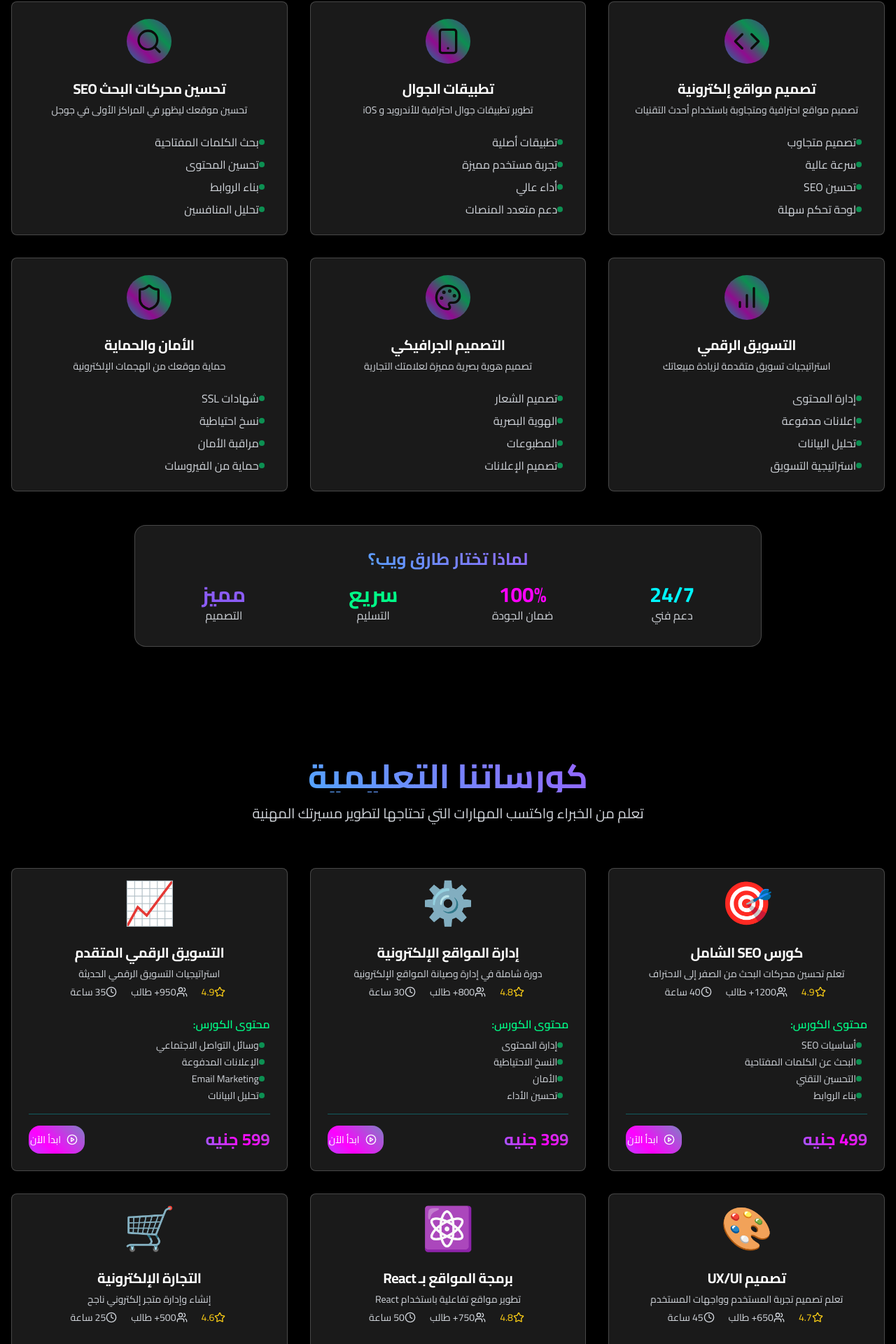
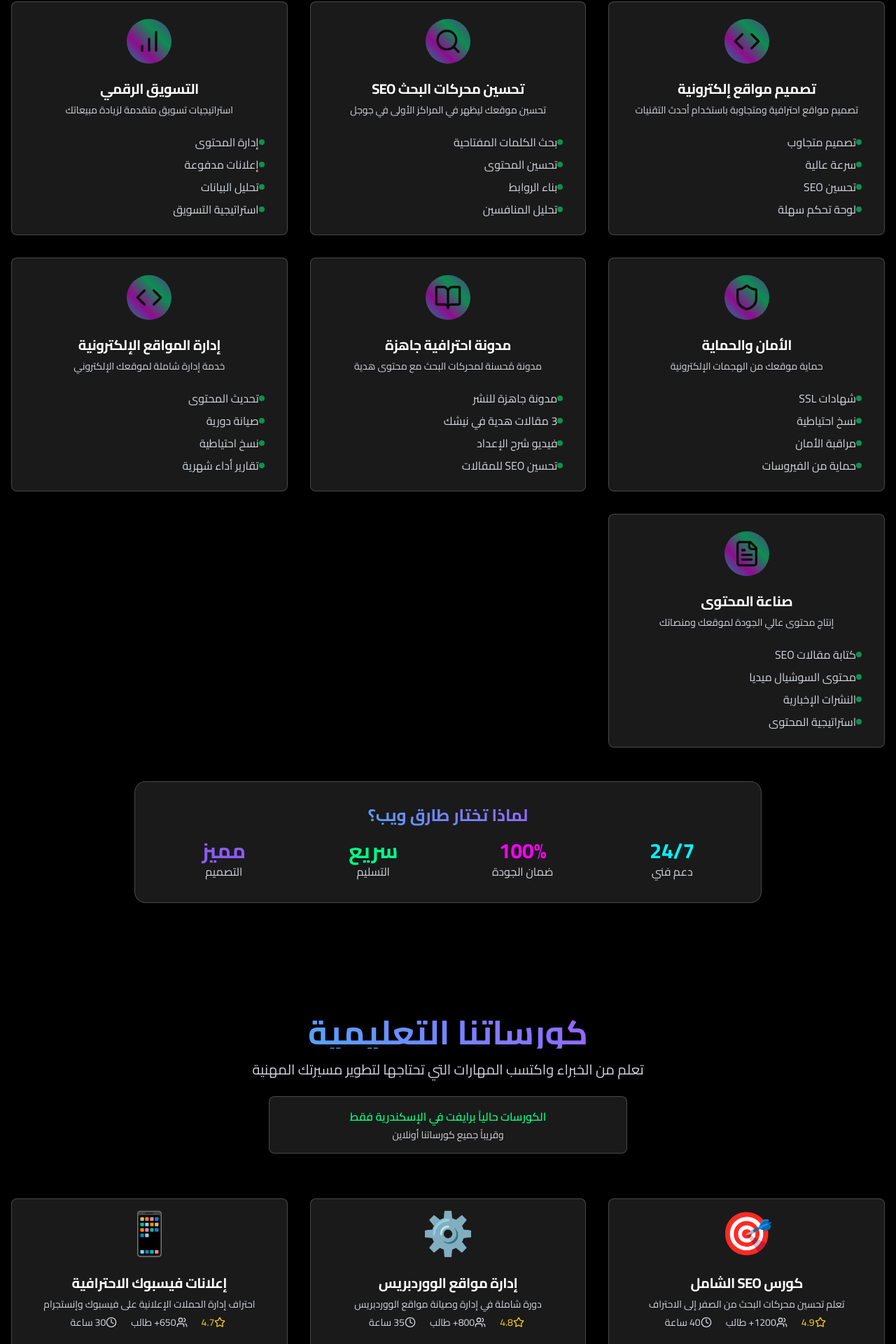
Before and after one commit to tarek141177/tarekweb-live, a React (Vite) app: page / in a window 1280 px wide. Shown: the part 1034-2954 px from the top of the page at 70% size. Built offline with nearby package versions, Linux system fonts and the light colour scheme.

Commit message:
Refactor: Update services and courses
Update services and courses based on user requests.

```diff
--- a/src/components/Courses.tsx
+++ b/src/components/Courses.tsx
@@ -16,54 +16,24 @@ export const Courses = () => {
       topics: ["أساسيات SEO", "البحث عن الكلمات المفتاحية", "التحسين التقني", "بناء الروابط"]
     },
     {
-      title: "إدارة المواقع الإلكترونية",
-      description: "دورة شاملة في إدارة وصيانة المواقع الإلكترونية",
-      duration: "30 ساعة",
+      title: "إدارة مواقع الووردبريس",
+      description: "دورة شاملة في إدارة وصيانة مواقع الووردبريس",
+      duration: "35 ساعة",
       students: "800+ طالب",
       rating: 4.8,
       price: "399 جنيه",
       image: "⚙️",
-      topics: ["إدارة المحتوى", "النسخ الاحتياطية", "الأمان", "تحسين الأداء"]
+      topics: ["تثبيت الووردبريس", "إدارة المحتوى", "الإضافات الأساسية", "النسخ الاحتياطية"]
     },
     {
-      title: "التسويق الرقمي المتقدم",
-      description: "استراتيجيات التسويق الرقمي الحديثة",
-      duration: "35 ساعة",
-      students: "950+ طالب",
-      rating: 4.9,
-      price: "599 جنيه",
-      image: "📈",
-      topics: ["وسائل التواصل الاجتماعي", "الإعلانات المدفوعة", "Email Marketing", "تحليل البيانات"]
-    },
-    {
-      title: "تصميم UX/UI",
-      description: "تعلم تصميم تجربة المستخدم وواجهات المستخدم",
-      duration: "45 ساعة",
+      title: "إعلانات فيسبوك الاحترافية",
+      description: "احتراف إدارة الحملات الإعلانية على فيسبوك وإنستجرام",
+      duration: "30 ساعة",
       students: "650+ طالب",
       rating: 4.7,
-      price: "699 جنيه",
-      image: "🎨",
-      topics: ["أساسيات UX", "تصميم UI", "Wireframing", "Prototyping"]
-    },
-    {
-      title: "برمجة المواقع بـ React",
-      description: "تطوير مواقع تفاعلية باستخدام React",
-      duration: "50 ساعة",
-      students: "750+ طالب",
-      rating: 4.8,
-      price: "799 جنيه",
-      image: "⚛️",
-      topics: ["أساسيات React", "State Management", "API Integration", "Deployment"]
-    },
-    {
-      title: "التجارة الإلكترونية",
-      description: "إنشاء وإدارة متجر إلكتروني ناجح",
-      duration: "25 ساعة",
-      students: "500+ طالب",
-      rating: 4.6,
       price: "449 جنيه",
-      image: "🛒",
-      topics: ["إنشاء المتجر", "إدارة المنتجات", "طرق الدفع", "التسويق للمتجر"]
+      image: "📱",
+      topics: ["إنشاء الحملات", "استهداف الجمهور", "تحليل النتائج", "تحسين الإعلانات"]
     }
   ];
 
@@ -77,6 +47,14 @@ export const Courses = () => {
           <p className="text-xl text-gray-300 max-w-2xl mx-auto">
             تعلم من الخبراء واكتسب المهارات التي تحتاجها لتطوير مسيرتك المهنية
           </p>
+          <div className="mt-6 p-4 glass-effect rounded-lg border border-holographic-primary/30 max-w-lg mx-auto">
+            <p className="text-holographic-accent font-semibold">
+              الكورسات حالياً برايفت في الإسكندرية فقط
+            </p>
+            <p className="text-gray-300 text-sm mt-1">
+              وقريباً جميع كورساتنا أونلاين
+            </p>
+          </div>
         </div>
 
         <div className="grid grid-cols-1 md:grid-cols-2 lg:grid-cols-3 gap-8">
@@ -172,8 +150,8 @@ export const Courses = () => {
                 <div className="w-16 h-16 mx-auto mb-4 p-3 rounded-full bg-holographic-gradient animate-glow">
                   <PlayCircle className="w-full h-full text-black" />
                 </div>
-                <h4 className="font-semibold text-white">وصول مدى الحياة</h4>
-                <p className="text-gray-300 text-sm mt-2">مراجعة المحتوى في أي وقت</p>
+                <h4 className="font-semibold text-white">تدريب عملي</h4>
+                <p className="text-gray-300 text-sm mt-2">ورش عمل تطبيقية</p>
               </div>
             </div>
           </div>
--- a/src/components/Services.tsx
+++ b/src/components/Services.tsx
@@ -1,5 +1,5 @@
 
-import { Code, Smartphone, Search, BarChart, Palette, Shield } from 'lucide-react';
+import { Code, Search, BarChart, Shield, BookOpen, FileText } from 'lucide-react';
 import { Card, CardContent, CardDescription, CardHeader, CardTitle } from '@/components/ui/card';
 
 export const Services = () => {
@@ -9,12 +9,6 @@ export const Services = () => {
       title: "تصميم مواقع إلكترونية",
       description: "تصميم مواقع احترافية ومتجاوبة باستخدام أحدث التقنيات",
       features: ["تصميم متجاوب", "سرعة عالية", "تحسين SEO", "لوحة تحكم سهلة"]
-    },
-    {
-      icon: Smartphone,
-      title: "تطبيقات الجوال",
-      description: "تطوير تطبيقات جوال احترافية للأندرويد و iOS",
-      features: ["تطبيقات أصلية", "تجربة مستخدم مميزة", "أداء عالي", "دعم متعدد المنصات"]
     },
     {
       icon: Search,
@@ -29,16 +23,28 @@ export const Services = () => {
       features: ["إدارة المحتوى", "إعلانات مدفوعة", "تحليل البيانات", "استراتيجية التسويق"]
     },
     {
-      icon: Palette,
-      title: "التصميم الجرافيكي",
-      description: "تصميم هوية بصرية مميزة لعلامتك التجارية",
-      features: ["تصميم الشعار", "الهوية البصرية", "المطبوعات", "تصميم الإعلانات"]
-    },
-    {
       icon: Shield,
       title: "الأمان والحماية",
       description: "حماية موقعك من الهجمات الإلكترونية",
       features: ["شهادات SSL", "نسخ احتياطية", "مراقبة الأمان", "حماية من الفيروسات"]
+    },
+    {
+      icon: BookOpen,
+      title: "مدونة احترافية جاهزة",
+      description: "مدونة مُحسنة لمحركات البحث مع محتوى هدية",
+      features: ["مدونة جاهزة للنشر", "3 مقالات هدية في نيشك", "فيديو شرح الإعداد", "تحسين SEO للمقالات"]
+    },
+    {
+      icon: Code,
+      title: "إدارة المواقع الإلكترونية",
+      description: "خدمة إدارة شاملة لموقعك الإلكتروني",
+      features: ["تحديث المحتوى", "صيانة دورية", "نسخ احتياطية", "تقارير أداء شهرية"]
+    },
+    {
+      icon: FileText,
+      title: "صناعة المحتوى",
+      description: "إنتاج محتوى عالي الجودة لموقعك ومنصاتك",
+      features: ["كتابة مقالات SEO", "محتوى السوشيال ميديا", "النشرات الإخبارية", "استراتيجية المحتوى"]
     }
   ];
 
```
